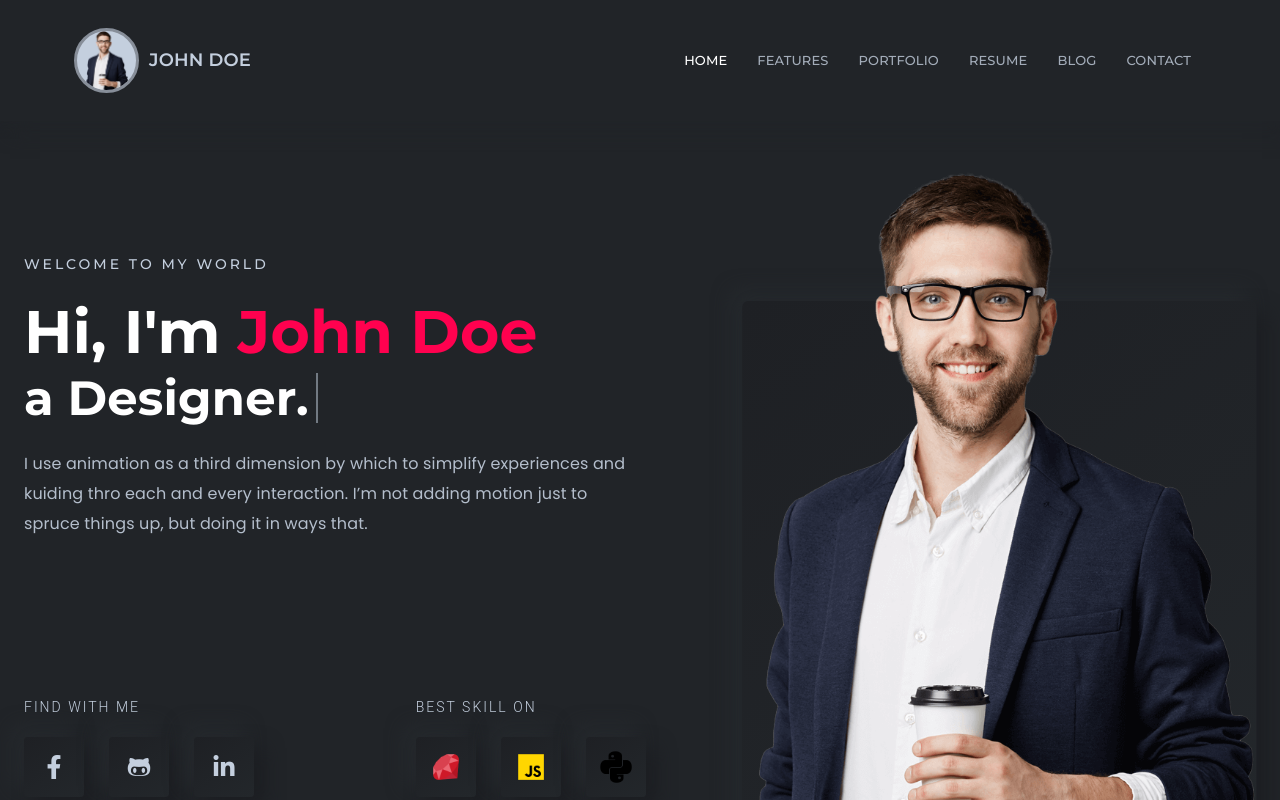
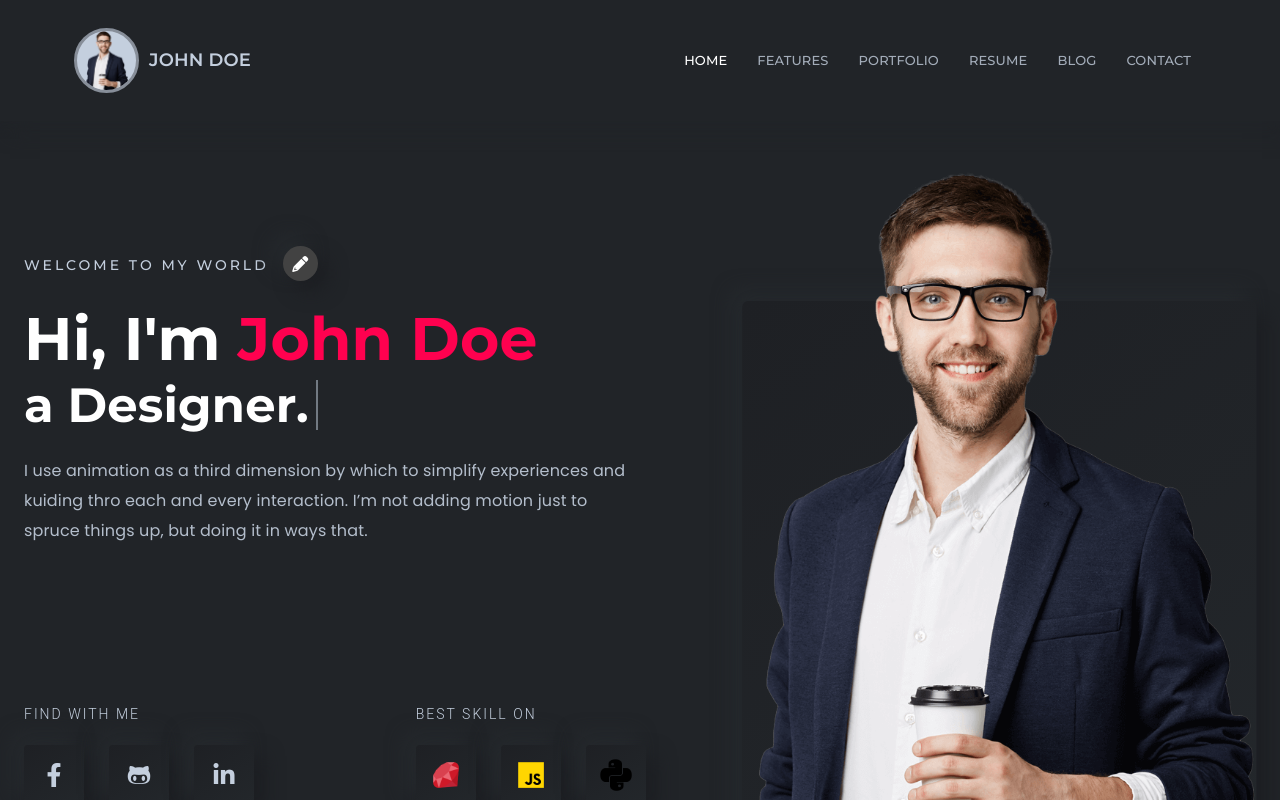
Before and after one commit to imranprof/jobs-frontend, a Next.js app: page /profile in a window 1280 px wide. Shown: the top 800 px of the page. Built offline with nearby package versions, Linux system fonts and the light colour scheme; a web font is replaced by a local one.

Commit message:
feat: create and design Edit Button component

```diff
--- /dev/null
+++ b/src/lib/editButton/index.js
@@ -0,0 +1,20 @@
+import {useContext} from "react";
+
+import {Paper} from "@material-ui/core";
+
+import ThemeContextProvider from "../../contexts/themeContext";
+import FontAwesomeIcons from "../../../styles/FontAwesomeIcons";
+import {EditButtonStyle} from "./style";
+
+const EditButton = () => {
+  const customTheme = useContext(ThemeContextProvider);
+  const classes = EditButtonStyle(customTheme);
+
+  return (
+    <Paper elevation={3} className={classes.editButtonWrapper}>
+      <i className={`${FontAwesomeIcons.pencil}`} />
+    </Paper>
+  )
+}
+
+export default EditButton;
--- /dev/null
+++ b/src/lib/editButton/style.js
@@ -0,0 +1,46 @@
+import {makeStyles} from "@material-ui/core/styles";
+
+export const useStyles = makeStyles({
+  editButtonWrapper: theme => ({
+    width: 35,
+    height: 35,
+    position: "relative",
+    display: "inline-flex",
+    borderRadius: "50%",
+    justifyContent: "center",
+    alignItems: "center",
+    cursor: "pointer",
+    boxShadow: theme.palette.customShadow.main,
+    marginLeft: 14,
+    zIndex: 1,
+    '&::before': {
+      position: "absolute",
+      content: '""',
+      top: 0,
+      right: 0,
+      bottom: 0,
+      left: 0,
+      zIndex: -1,
+      transition: "all 0.5s ease-in-out",
+      opacity: 0,
+      borderRadius: "50%",
+    },
+    '&:hover::before': {
+      opacity: 1,
+      background: theme.palette.customBackground.gradiant.light,
+      border: `1px solid ${theme.palette.customColor.dark}`
+    },
+    '& .fa-solid': {
+      textAlign: "center",
+      fontSize: 16,
+      paddingLeft: 3
+    },
+    '&:hover .fa-solid': {
+      color: theme.palette.customColor.light,
+    },
+  })
+});
+
+export function EditButtonStyle(theme) {
+  return useStyles(theme);
+}
--- a/src/views/Profile/TopSection/index.js
+++ b/src/views/Profile/TopSection/index.js
@@ -10,6 +10,7 @@ import SocialLinks from "../../../lib/profile/socialLinks";
 import Skills from "../../../lib/profile/skills";
 import {TopSectionStyle} from "./style";
 import FontAwesomeIcons from "../../../../styles/FontAwesomeIcons";
+import EditButton from "../../../lib/editButton";
 
 const TopSection = () => {
   const backToTopRef = useRef(null);
@@ -30,7 +31,10 @@ const TopSection = () => {
     <Grid container className={classes.topSectionWrapper} id="topSection">
       <Grid item xs={12} md={7} className={`${classes.topSectionWrapper}__left`}>
         <div className={`${classes.topSectionWrapper}__left-top`}>
-          <span className={`${classes.topSectionWrapper}__left-top__headline`}>{headline}</span>
+          <span className={`${classes.topSectionWrapper}__left-top__headline`}>
+            {headline}
+            <EditButton />
+          </span>
           <TypeWriter name={name} expertises={expertises} classes={classes}/>
           <p className={`${classes.topSectionWrapper}__left-top__bio`}>{bio}</p>
         </div>
--- a/styles/FontAwesomeIcons.js
+++ b/styles/FontAwesomeIcons.js
@@ -14,6 +14,7 @@ const FontAwesomeIcons = {
     "clock": "far fa-clock",
     "thumbsUp": "far fa-thumbs-up",
     "angleRight": "fas fa-angle-right",
+    "pencil": "fa-solid fa-pencil"
 }
 
 export default FontAwesomeIcons;
```
Also changed, not shown: 1 other file (tests, documents, lock files or other folders).
